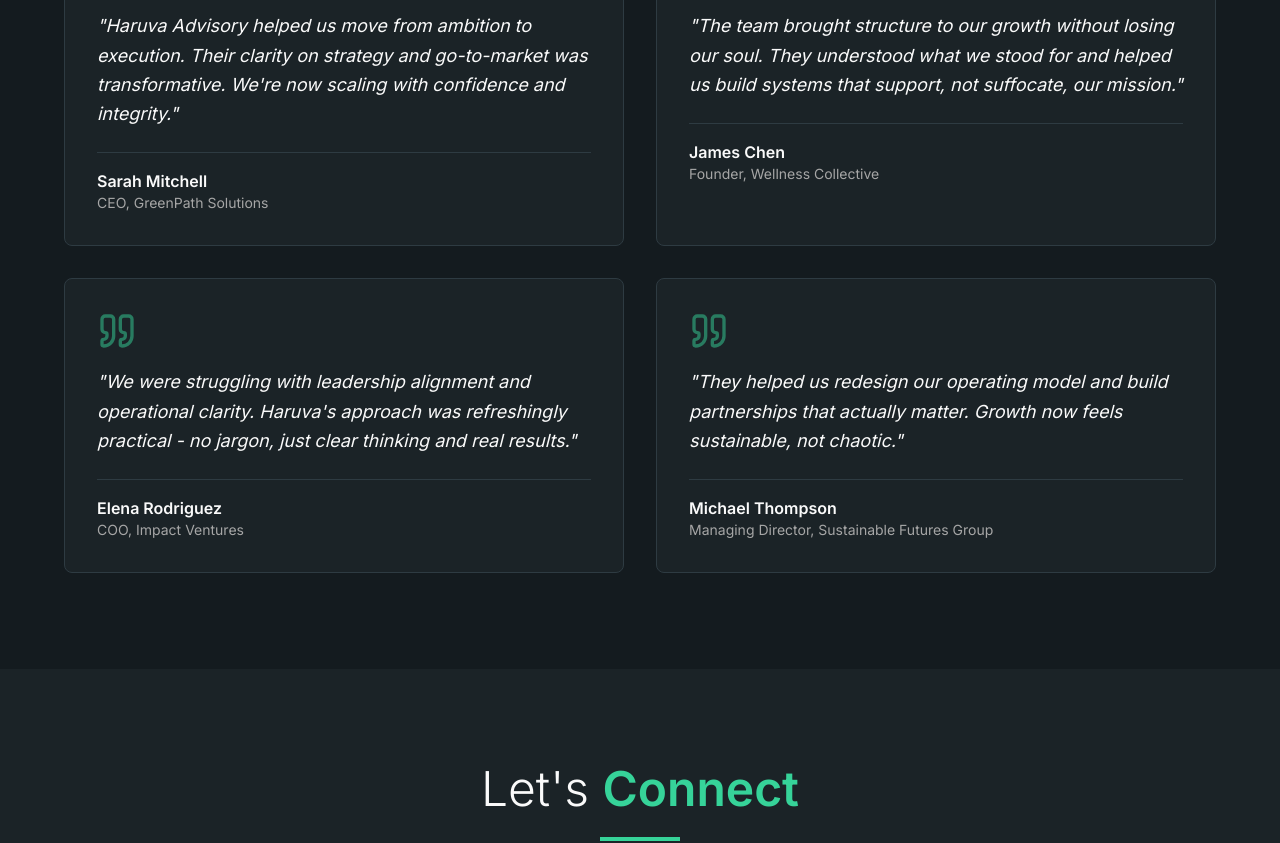
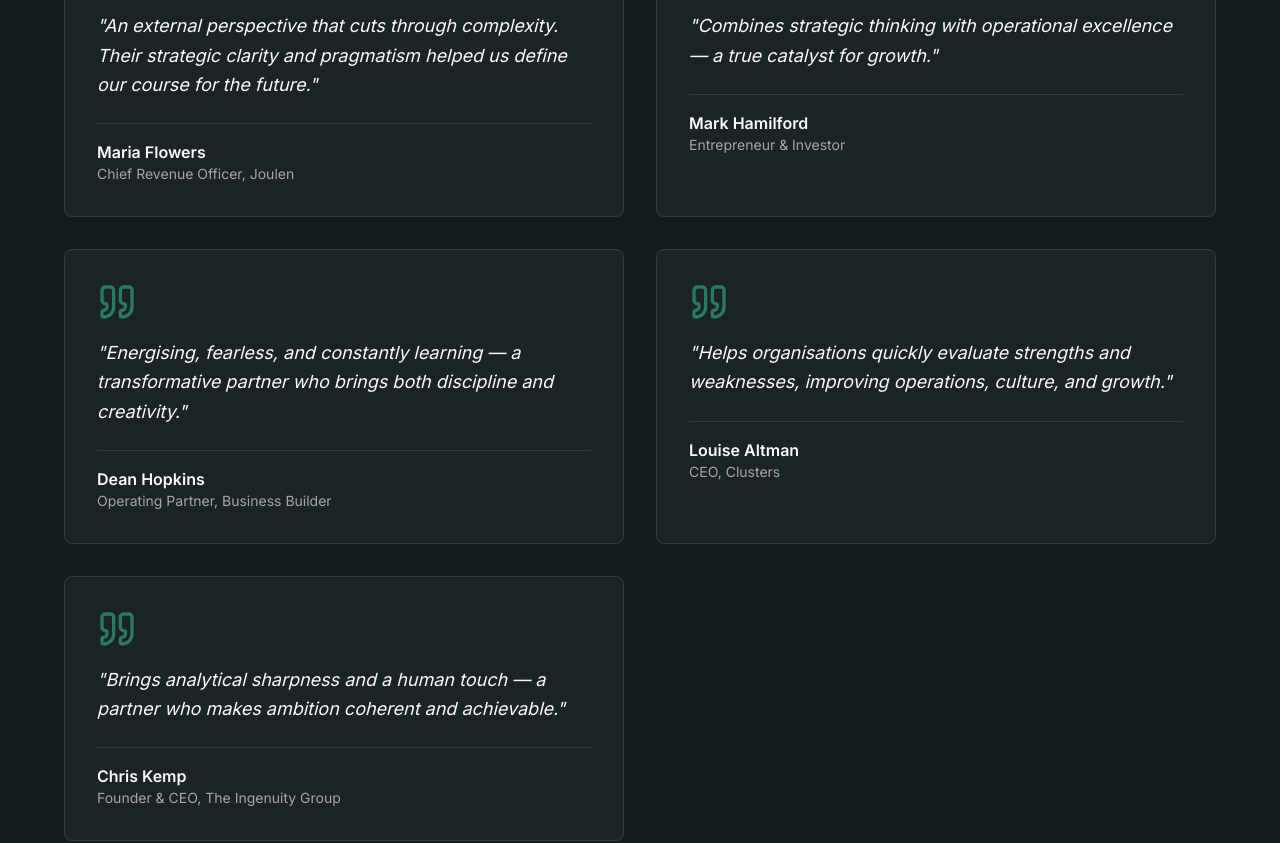
Before and after one commit to biglinkeddata/haruva-advisory, a React (Vite) app: page / in a window 1280 px wide. Shown: the part 3860-4703 px from the top of the page. Built offline with nearby package versions, Linux system fonts and the light colour scheme; the HTML template or start-up script is replaced by a standard one.

Commit message:
Update testimonials content
Replace the testimonials array in the Testimonials component with the new five quotes and attributions provided, preserving structure and formatting.

```diff
--- a/src/components/Testimonials.tsx
+++ b/src/components/Testimonials.tsx
@@ -3,28 +3,34 @@ import { useScrollAnimation } from "@/hooks/useScrollAnimation";
 
 const testimonials = [
   {
-    quote: "Haruva Advisory helped us move from ambition to execution. Their clarity on strategy and go-to-market was transformative. We're now scaling with confidence and integrity.",
-    author: "Sarah Mitchell",
-    role: "CEO",
-    company: "GreenPath Solutions"
+    quote: "An external perspective that cuts through complexity. Their strategic clarity and pragmatism helped us define our course for the future.",
+    author: "Maria Flowers",
+    role: "Chief Revenue Officer",
+    company: "Joulen"
   },
   {
-    quote: "The team brought structure to our growth without losing our soul. They understood what we stood for and helped us build systems that support, not suffocate, our mission.",
-    author: "James Chen",
-    role: "Founder",
-    company: "Wellness Collective"
+    quote: "Combines strategic thinking with operational excellence — a true catalyst for growth.",
+    author: "Mark Hamilford",
+    role: "Entrepreneur & Investor",
+    company: ""
   },
   {
-    quote: "We were struggling with leadership alignment and operational clarity. Haruva's approach was refreshingly practical - no jargon, just clear thinking and real results.",
-    author: "Elena Rodriguez",
-    role: "COO",
-    company: "Impact Ventures"
+    quote: "Energising, fearless, and constantly learning — a transformative partner who brings both discipline and creativity.",
+    author: "Dean Hopkins",
+    role: "Operating Partner",
+    company: "Business Builder"
   },
   {
-    quote: "They helped us redesign our operating model and build partnerships that actually matter. Growth now feels sustainable, not chaotic.",
-    author: "Michael Thompson",
-    role: "Managing Director",
-    company: "Sustainable Futures Group"
+    quote: "Helps organisations quickly evaluate strengths and weaknesses, improving operations, culture, and growth.",
+    author: "Louise Altman",
+    role: "CEO",
+    company: "Clusters"
+  },
+  {
+    quote: "Brings analytical sharpness and a human touch — a partner who makes ambition coherent and achievable.",
+    author: "Chris Kemp",
+    role: "Founder & CEO",
+    company: "The Ingenuity Group"
   }
 ];
 
@@ -48,7 +54,7 @@ const TestimonialCard = ({ testimonial, index }: { testimonial: typeof testimoni
       <div className="border-t border-border pt-4">
         <p className="font-semibold text-foreground">{testimonial.author}</p>
         <p className="text-muted-foreground text-sm">
-          {testimonial.role}, {testimonial.company}
+          {testimonial.role}{testimonial.company ? `, ${testimonial.company}` : ''}
         </p>
       </div>
     </div>
```
